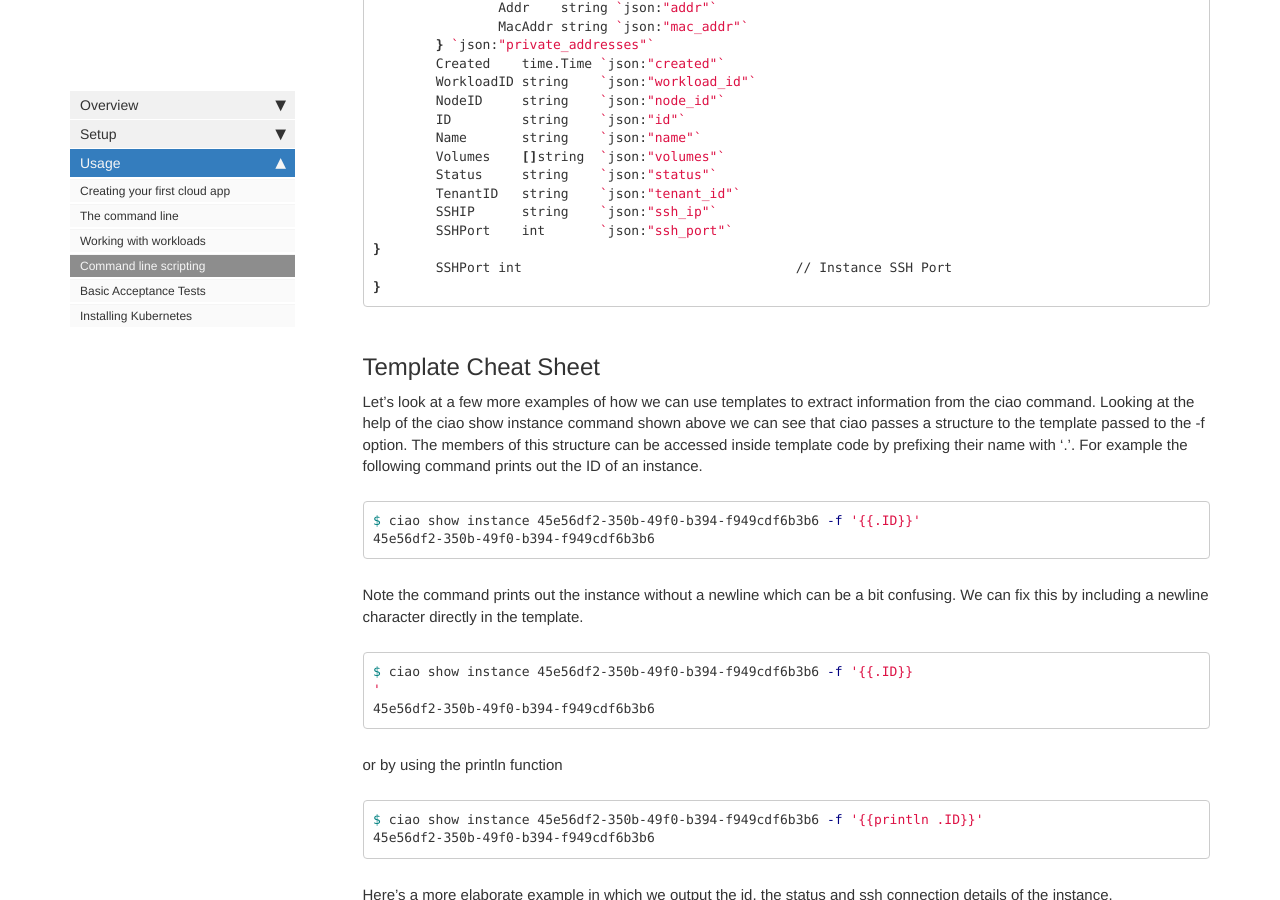
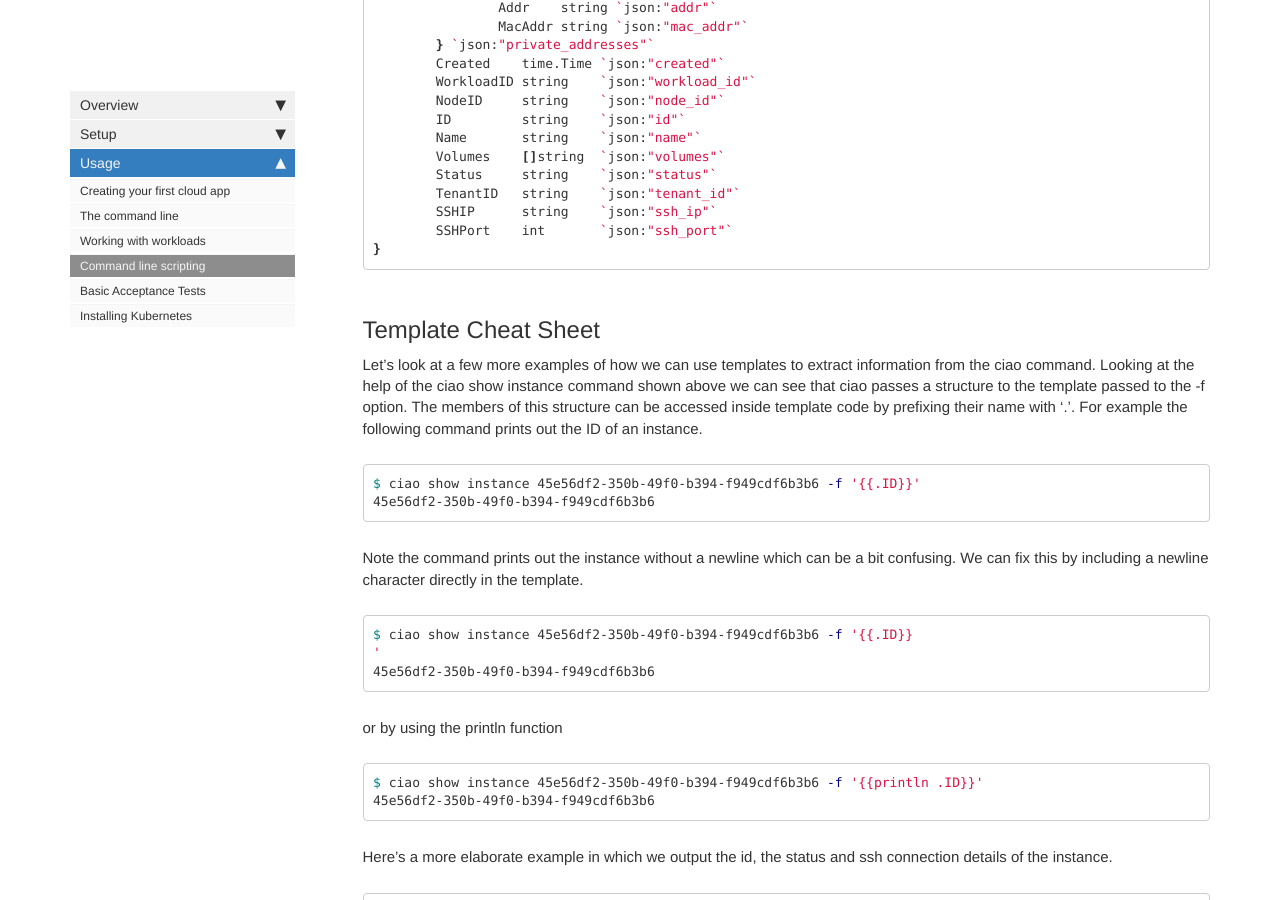
Before and after one commit to Ciao-Project/ciao-project.github.io, a Jekyll site: the page built from ciao/usage/scripting.md, in a window 1280 px wide and 900 px high, scrolled down 1384 px. Built offline with Jekyll 4.4.1, drawn with Linux system fonts in a browser that asks for light colours; nearby versions of some CDN libraries; comment, search, counter and statistics services are not loaded.

Commit message:
Fix a small mistake in the scripting document
The last two lines of one of the documented template structures was
duplicated.

Signed-off-by: Mark Ryan <mark.d.ryan@intel.com>

````diff
--- a/ciao/usage/scripting.md
+++ b/ciao/usage/scripting.md
@@ -84,8 +84,6 @@ struct {
 	TenantID   string    `json:"tenant_id"`
 	SSHIP      string    `json:"ssh_ip"`
 	SSHPort    int       `json:"ssh_port"`
-}
-	SSHPort int                                   // Instance SSH Port
 }
 ```
 
````
